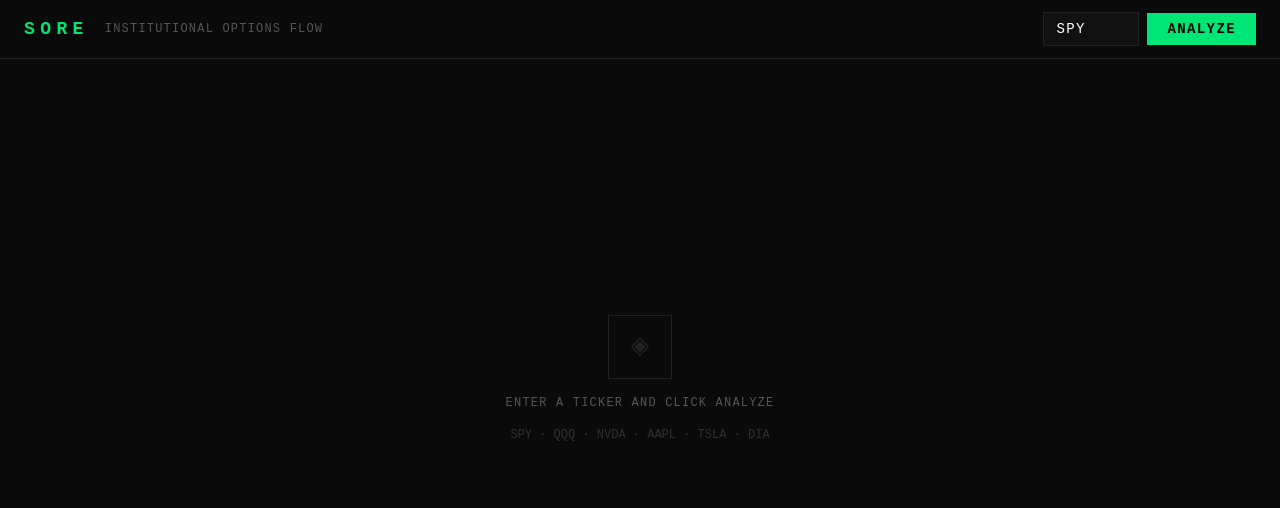
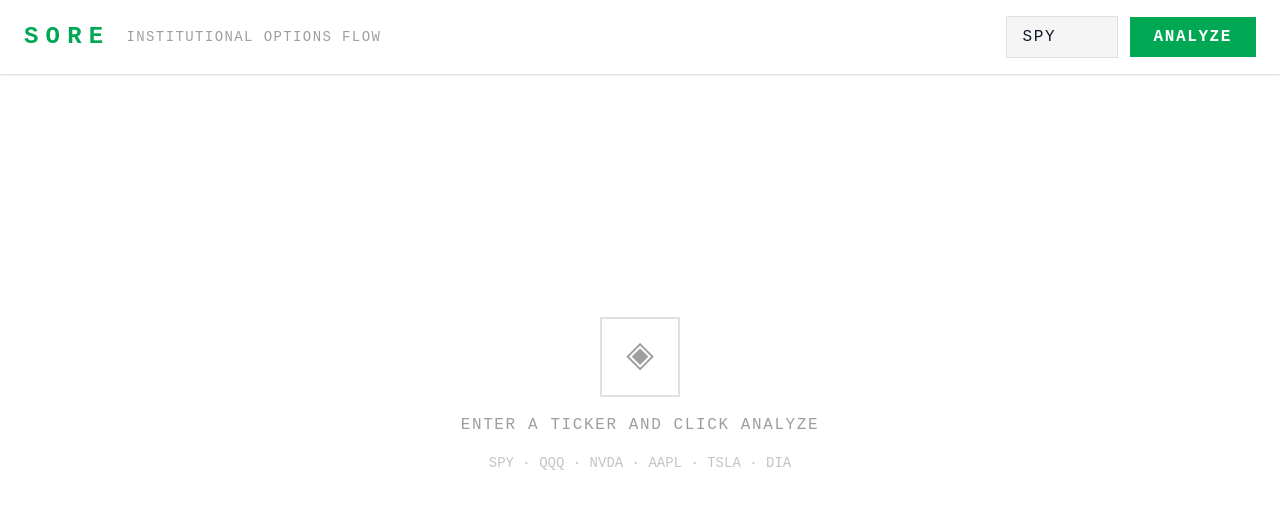
Before and after one commit to damo1606/sore, a Next.js app: page / in a window 1280 px wide. Shown: the top 508 px of the page. Built offline with nearby package versions, Linux system fonts and the light colour scheme.

Commit message:
Update UI: white background, larger text throughout
Co-Authored-By: Claude Sonnet 4.6 <noreply@anthropic.com>

```diff
--- a/src/app/globals.css
+++ b/src/app/globals.css
@@ -10,9 +10,10 @@
 
 html,
 body {
-  background-color: #0a0a0a;
-  color: #e0e0e0;
+  background-color: #ffffff;
+  color: #1a1a1a;
   font-family: "JetBrains Mono", "Fira Code", "Courier New", monospace;
+  font-size: 16px;
   min-height: 100vh;
 }
 
@@ -21,10 +22,10 @@ body {
   height: 5px;
 }
 ::-webkit-scrollbar-track {
-  background: #111;
+  background: #f0f0f0;
 }
 ::-webkit-scrollbar-thumb {
-  background: #333;
+  background: #ccc;
   border-radius: 2px;
 }
 
--- a/src/app/page.tsx
+++ b/src/app/page.tsx
@@ -37,19 +37,19 @@ export default function Home() {
   const isPositiveGamma = data ? data.spot > data.levels.gammaFlip : null;
 
   return (
-    <div className="min-h-screen bg-bg text-white">
+    <div className="min-h-screen bg-bg text-gray-900">
       {/* ── Header ── */}
-      <header className="border-b border-border px-6 py-3 flex items-center justify-between sticky top-0 bg-bg z-50">
+      <header className="border-b border-border px-6 py-4 flex items-center justify-between sticky top-0 bg-bg z-50 shadow-sm">
         <div className="flex items-center gap-4">
-          <span className="text-accent font-bold text-lg tracking-[0.3em]">SORE</span>
-          <span className="text-muted text-xs tracking-widest hidden sm:block">
+          <span className="text-accent font-bold text-2xl tracking-[0.3em]">SORE</span>
+          <span className="text-muted text-sm tracking-widest hidden sm:block">
             INSTITUTIONAL OPTIONS FLOW
           </span>
         </div>
 
-        <div className="flex items-center gap-2">
+        <div className="flex items-center gap-3">
           <input
-            className="bg-surface border border-border text-white px-3 py-1.5 text-sm uppercase tracking-widest w-24 focus:outline-none focus:border-accent transition-colors"
+            className="bg-surface border border-border text-gray-900 px-4 py-2 text-base uppercase tracking-widest w-28 focus:outline-none focus:border-accent transition-colors"
             value={ticker}
             onChange={(e) => setTicker(e.target.value.toUpperCase())}
             onKeyDown={(e) => e.key === "Enter" && analyze()}
@@ -59,11 +59,9 @@ export default function Home() {
 
           {data && data.availableExpirations.length > 0 && (
             <select
-              className="bg-surface border border-border text-white px-3 py-1.5 text-sm focus:outline-none focus:border-accent transition-colors"
+              className="bg-surface border border-border text-gray-900 px-3 py-2 text-base focus:outline-none focus:border-accent transition-colors"
               value={expiration}
-              onChange={(e) => {
-                setExpiration(e.target.value);
-              }}
+              onChange={(e) => setExpiration(e.target.value)}
             >
               {data.availableExpirations.map((exp) => (
                 <option key={exp} value={exp}>
@@ -76,7 +74,7 @@ export default function Home() {
           <button
             onClick={analyze}
             disabled={loading}
-            className="bg-accent text-black px-5 py-1.5 text-sm font-bold tracking-widest hover:bg-green-300 disabled:opacity-40 transition-colors"
+            className="bg-accent text-white px-6 py-2 text-base font-bold tracking-widest hover:opacity-80 disabled:opacity-40 transition-opacity"
           >
             {loading ? "..." : "ANALYZE"}
           </button>
@@ -85,7 +83,7 @@ export default function Home() {
 
       {/* ── Error ── */}
       {error && (
-        <div className="mx-6 mt-4 p-3 border border-danger text-danger text-xs tracking-wide">
+        <div className="mx-6 mt-4 p-4 border border-danger text-danger text-sm tracking-wide">
           ✕ {error}
         </div>
       )}
@@ -93,50 +91,46 @@ export default function Home() {
       {/* ── Empty state ── */}
       {!data && !loading && !error && (
         <div className="flex flex-col items-center justify-center h-[80vh] gap-4 text-muted">
-          <div className="w-16 h-16 border border-border flex items-center justify-center text-2xl text-border">
+          <div className="w-20 h-20 border-2 border-border flex items-center justify-center text-4xl text-muted">
             ◈
           </div>
-          <p className="text-xs tracking-widest">ENTER A TICKER AND CLICK ANALYZE</p>
-          <p className="text-xs opacity-50">SPY · QQQ · NVDA · AAPL · TSLA · DIA</p>
+          <p className="text-base tracking-widest">ENTER A TICKER AND CLICK ANALYZE</p>
+          <p className="text-sm opacity-60">SPY · QQQ · NVDA · AAPL · TSLA · DIA</p>
         </div>
       )}
 
       {/* ── Loading ── */}
       {loading && (
         <div className="flex items-center justify-center h-[80vh]">
-          <div className="flex flex-col items-center gap-3">
-            <div className="w-8 h-8 border-2 border-accent border-t-transparent rounded-full animate-spin" />
-            <p className="text-xs text-muted tracking-widest">FETCHING OPTIONS DATA...</p>
+          <div className="flex flex-col items-center gap-4">
+            <div className="w-10 h-10 border-4 border-accent border-t-transparent rounded-full animate-spin" />
+            <p className="text-base text-muted tracking-widest">FETCHING OPTIONS DATA...</p>
           </div>
         </div>
       )}
 
       {/* ── Dashboard ── */}
       {data && !loading && (
-        <main className="p-6 space-y-5">
+        <main className="p-6 space-y-6">
           {/* Spot + Gamma Regime */}
-          <div className="flex flex-wrap items-end gap-6">
+          <div className="flex flex-wrap items-end gap-8">
             <div>
-              <div className="text-xs text-muted tracking-widest mb-1">SPOT PRICE</div>
-              <div className="text-5xl font-bold text-white">${data.spot.toFixed(2)}</div>
+              <div className="text-sm text-muted tracking-widest mb-1">SPOT PRICE</div>
+              <div className="text-6xl font-bold text-gray-900">${data.spot.toFixed(2)}</div>
             </div>
-            <div className="border-l border-border pl-6">
-              <div className="text-xs text-muted tracking-widest mb-1">GAMMA REGIME</div>
-              <div
-                className={`text-2xl font-bold tracking-wide ${
-                  isPositiveGamma ? "text-accent" : "text-danger"
-                }`}
-              >
+            <div className="border-l-2 border-border pl-8">
+              <div className="text-sm text-muted tracking-widest mb-1">GAMMA REGIME</div>
+              <div className={`text-3xl font-bold tracking-wide ${isPositiveGamma ? "text-accent" : "text-danger"}`}>
                 {isPositiveGamma ? "▲ POSITIVE GAMMA" : "▼ NEGATIVE GAMMA"}
               </div>
             </div>
-            <div className="border-l border-border pl-6">
-              <div className="text-xs text-muted tracking-widest mb-1">EXPIRATION</div>
-              <div className="text-2xl font-bold text-subtle">{data.expiration}</div>
+            <div className="border-l-2 border-border pl-8">
+              <div className="text-sm text-muted tracking-widest mb-1">EXPIRATION</div>
+              <div className="text-3xl font-bold text-subtle">{data.expiration}</div>
             </div>
-            <div className="border-l border-border pl-6">
-              <div className="text-xs text-muted tracking-widest mb-1">TICKER</div>
-              <div className="text-2xl font-bold text-accent">{data.ticker}</div>
+            <div className="border-l-2 border-border pl-8">
+              <div className="text-sm text-muted tracking-widest mb-1">TICKER</div>
+              <div className="text-3xl font-bold text-accent">{data.ticker}</div>
             </div>
           </div>
 
@@ -144,17 +138,17 @@ export default function Home() {
           <LevelsPanel levels={data.levels} spot={data.spot} />
 
           {/* GEX Profile */}
-          <div className="bg-card border border-border p-5">
-            <div className="text-xs text-muted tracking-widest mb-4">
+          <div className="bg-card border border-border p-6">
+            <div className="text-sm text-muted tracking-widest mb-5 font-semibold">
               GAMMA EXPOSURE PROFILE — GEX BY STRIKE
             </div>
             <GexChart data={data.gexProfile} spot={data.spot} levels={data.levels} />
           </div>
 
           {/* Dealer Flow + Vanna */}
-          <div className="grid grid-cols-1 lg:grid-cols-2 gap-5">
-            <div className="bg-card border border-border p-5">
-              <div className="text-xs text-muted tracking-widest mb-4">
+          <div className="grid grid-cols-1 lg:grid-cols-2 gap-6">
+            <div className="bg-card border border-border p-6">
+              <div className="text-sm text-muted tracking-widest mb-5 font-semibold">
                 DEALER HEDGING FLOW MODEL
               </div>
               <DealerFlowChart
@@ -164,8 +158,8 @@ export default function Home() {
                 gammaFlip={data.levels.gammaFlip}
               />
             </div>
-            <div className="bg-card border border-border p-5">
-              <div className="text-xs text-muted tracking-widest mb-4">
+            <div className="bg-card border border-border p-6">
+              <div className="text-sm text-muted tracking-widest mb-5 font-semibold">
                 VANNA EXPOSURE BY STRIKE
               </div>
               <VannaChart data={data.vannaProfile} spot={data.spot} />
--- a/src/components/LevelsPanel.tsx
+++ b/src/components/LevelsPanel.tsx
@@ -45,23 +45,23 @@ export default function LevelsPanel({ levels, spot }: Props) {
   ];
 
   return (
-    <div className="grid grid-cols-2 sm:grid-cols-3 lg:grid-cols-5 gap-3">
+    <div className="grid grid-cols-2 sm:grid-cols-3 lg:grid-cols-5 gap-4">
       {items.map((item) => {
         const pct = ((item.value - spot) / spot) * 100;
         return (
           <div
             key={item.label}
-            className={`bg-card border border-border border-t-2 ${item.borderColor} p-4`}
+            className={`bg-card border border-border border-t-4 ${item.borderColor} p-5`}
           >
-            <div className="text-xs text-muted tracking-widest mb-2">{item.label}</div>
-            <div className={`text-2xl font-bold ${item.color}`}>
+            <div className="text-sm text-muted tracking-widest mb-2 font-semibold">{item.label}</div>
+            <div className={`text-3xl font-bold ${item.color}`}>
               ${item.value.toFixed(2)}
             </div>
-            <div className="text-xs text-subtle mt-1">
+            <div className="text-sm text-subtle mt-2">
               {pct >= 0 ? "+" : ""}
               {pct.toFixed(2)}% vs spot
             </div>
-            <div className="text-xs text-muted mt-2 opacity-60">{item.desc}</div>
+            <div className="text-xs text-muted mt-1">{item.desc}</div>
           </div>
         );
       })}
--- a/tailwind.config.ts
+++ b/tailwind.config.ts
@@ -5,16 +5,16 @@ const config: Config = {
   theme: {
     extend: {
       colors: {
-        bg: "#0a0a0a",
-        surface: "#111111",
-        card: "#161616",
-        border: "#222222",
-        accent: "#00e676",
-        danger: "#ff1744",
-        warning: "#ffd740",
-        info: "#448aff",
-        muted: "#555555",
-        subtle: "#888888",
+        bg: "#ffffff",
+        surface: "#f5f5f5",
+        card: "#f9f9f9",
+        border: "#e0e0e0",
+        accent: "#00a854",
+        danger: "#e53935",
+        warning: "#f9a825",
+        info: "#1565c0",
+        muted: "#9e9e9e",
+        subtle: "#616161",
       },
     },
   },
```
